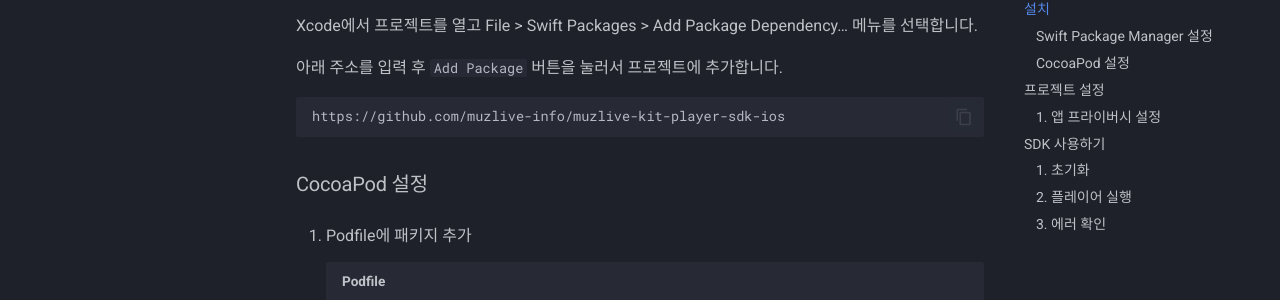
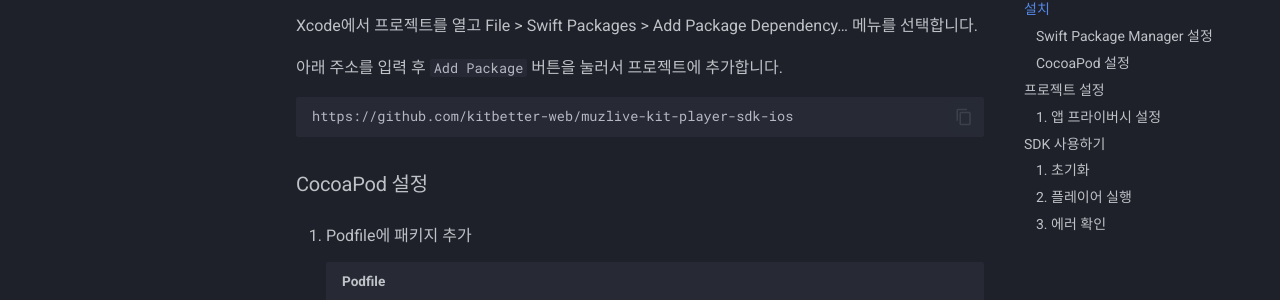
Before and after one commit to kitbetter-web/kit-player-sdk-docs, an MkDocs documentation site: the page built from docs/iOS/tutorial.md, in a window 1280 px wide and 900 px high, scrolled down 436 px. Shown: the part 153-453 px from the top of the window. Built offline with MkDocs 1.6.1 and Material for MkDocs 9.7.7, drawn with Linux system fonts in a browser that asks for light colours; comment, search, counter and statistics services are not loaded; some of the changed lines change nothing that is shown.

Commit message:
[Docs] chore: repo 주소 변경

````diff
--- a/docs/iOS/tutorial.md
+++ b/docs/iOS/tutorial.md
@@ -14,7 +14,7 @@
 
 아래 주소를 입력 후 `Add Package` 버튼을 눌러서 프로젝트에 추가합니다.
 ```text
-https://github.com/muzlive-info/muzlive-kit-player-sdk-ios
+https://github.com/kitbetter-web/muzlive-kit-player-sdk-ios
 ```
 
 ### CocoaPod 설정
````
